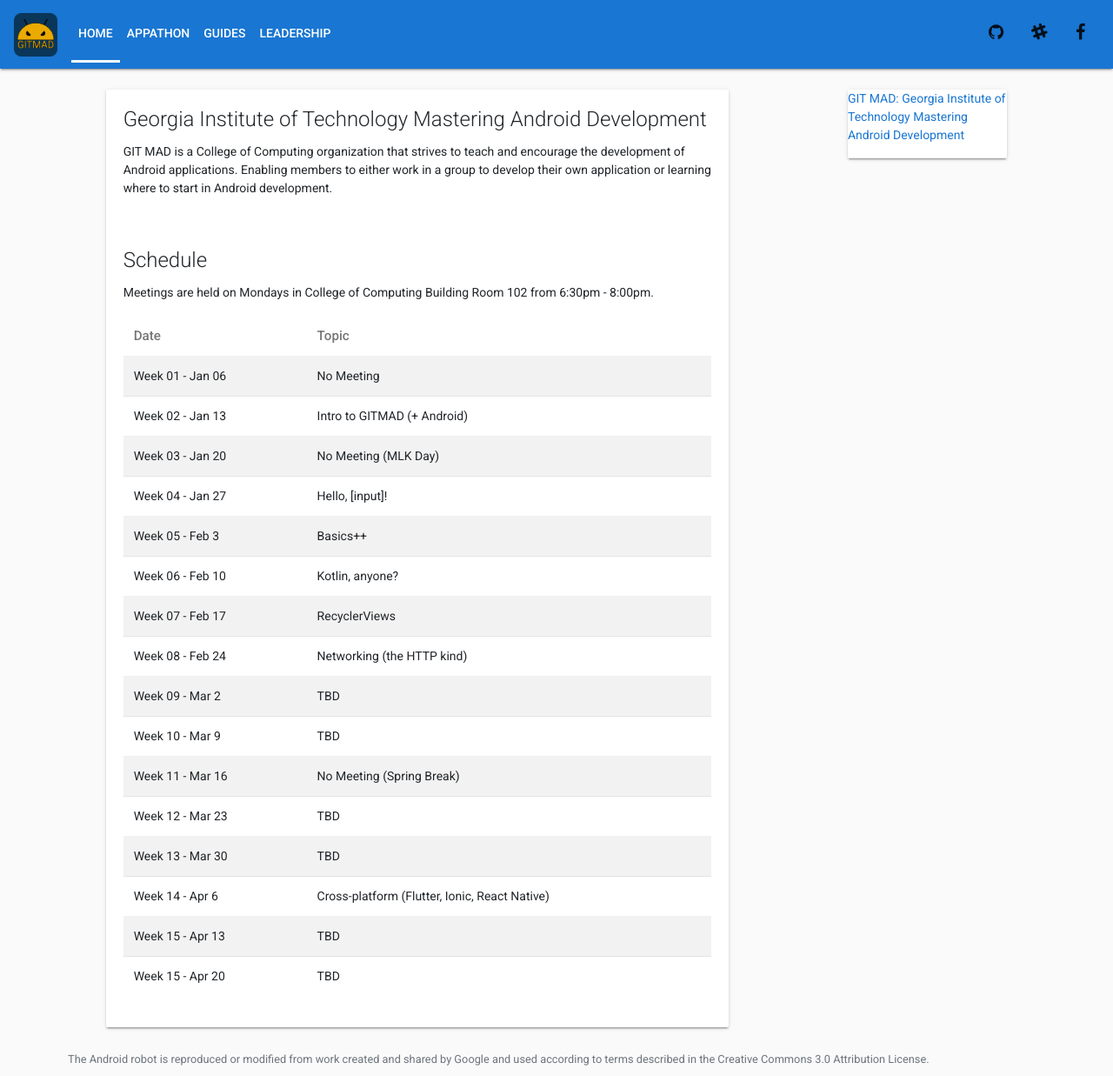
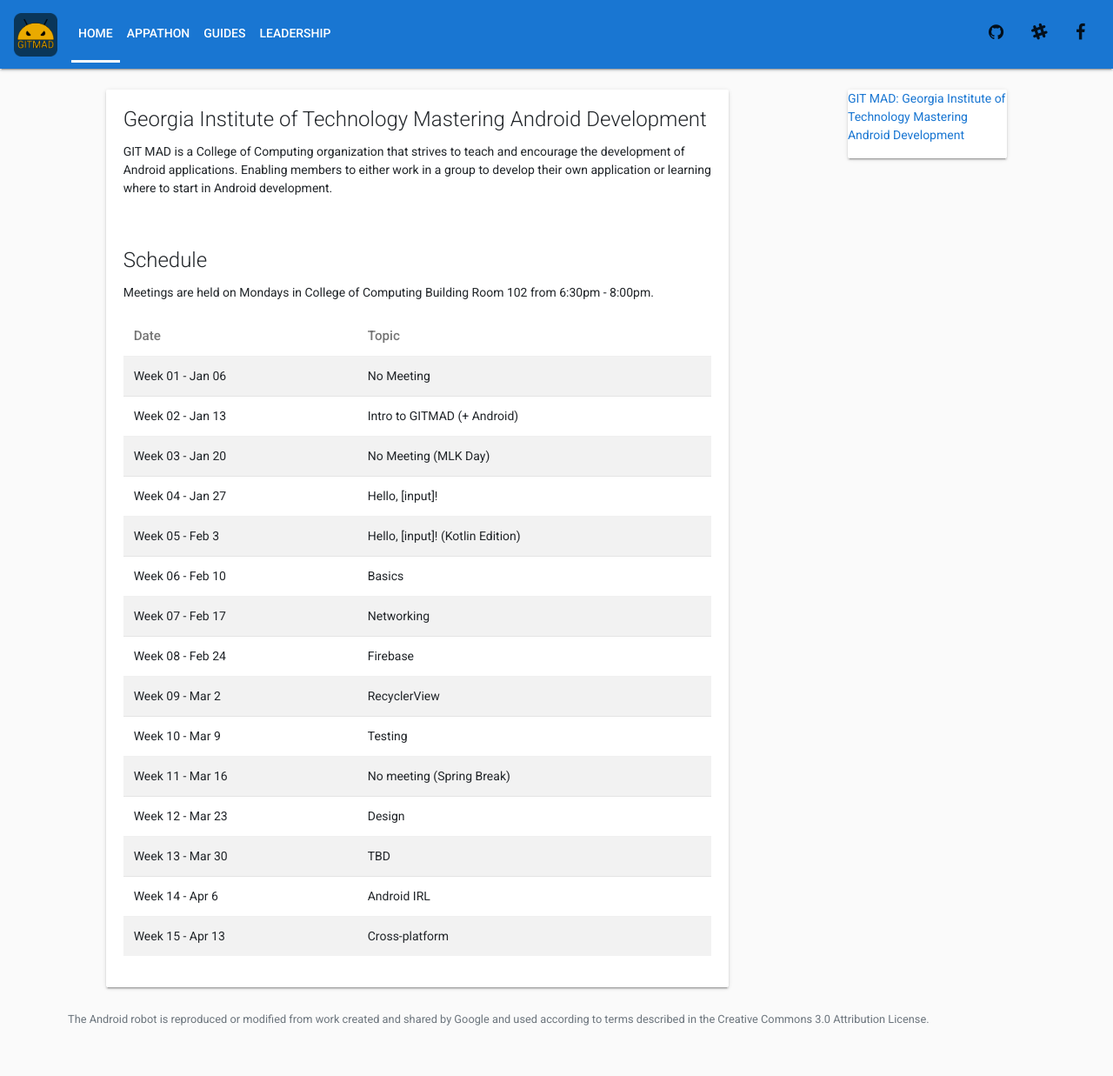
Before and after one commit to git-mad/gitmad.github.io, a Jekyll site: the page built from index.html, in a window 1280 px wide. Shown: the whole page at 87% size. Built offline with Jekyll 4.4.1, drawn with Linux system fonts in a browser that asks for light colours; nearby versions of some CDN libraries; after the commit the page ends 1191 px from its top, so only the background shows below that.

Commit message:
Added lessons to schedule

```diff
--- a/_data/schedule.yml
+++ b/_data/schedule.yml
@@ -15,35 +15,35 @@
   link: null
 
 - date: Week 05 - Feb 3
-  topic: Basics++
+  topic: Hello, [input]! (Kotlin Edition)
   link: null
 
 - date: Week 06 - Feb 10
-  topic: Kotlin, anyone?
+  topic: Basics
   link: null
 
 - date: Week 07 - Feb 17
-  topic: RecyclerViews
+  topic: Networking
   link: null
 
 - date: Week 08 - Feb 24
-  topic: Networking (the HTTP kind)
+  topic: Firebase
   link: null
 
 - date: Week 09 - Mar 2
-  topic: TBD
+  topic: RecyclerView
   link: null
 
 - date: Week 10 - Mar 9
-  topic: TBD
+  topic: Testing
   link: null
 
 - date: Week 11 - Mar 16
-  topic: No Meeting (Spring Break)
+  topic: No meeting (Spring Break)
   link: null
 
 - date: Week 12 - Mar 23
-  topic: TBD
+  topic: Design
   link: null
 
 - date: Week 13 - Mar 30
@@ -51,13 +51,9 @@
   link: null
 
 - date: Week 14 - Apr 6
-  topic: Cross-platform (Flutter, Ionic, React Native)
+  topic: Android IRL
   link: null
 
 - date: Week 15 - Apr 13
-  topic: TBD
+  topic: Cross-platform
   link: null
-
-- date: Week 15 - Apr 20
-  topic: TBD
-  link: null
```
